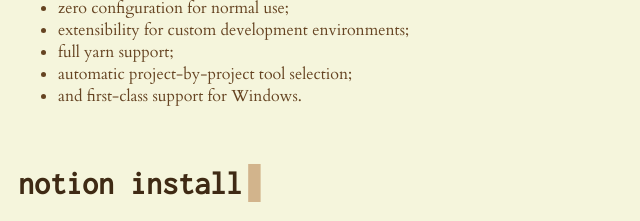
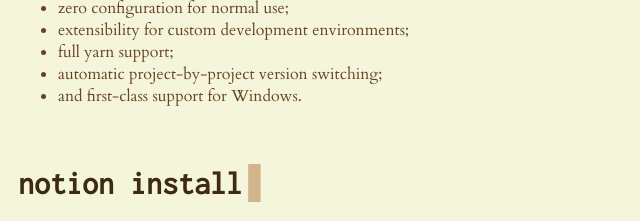
Before and after one commit to notion-cli/www-old, a plain HTML site: page index.html in a window 1280 px wide. Shown: the part 519-740 px from the top of the page, 147-787 px from the left. Drawn offline with nearby package versions, Linux system fonts and the light colour scheme.

Commit message:
wordsmithery

```diff
--- a/index.html
+++ b/index.html
@@ -149,7 +149,7 @@
                 <li>zero configuration for normal use;</li>
                 <li>extensibility for custom development environments;</li>
                 <li>full yarn support;</li>
-                <li>automatic project-by-project tool selection;</li>
+                <li>automatic project-by-project version switching;</li>
                 <li>and first-class support for Windows.</li>
             </ul>
         </p>
```
